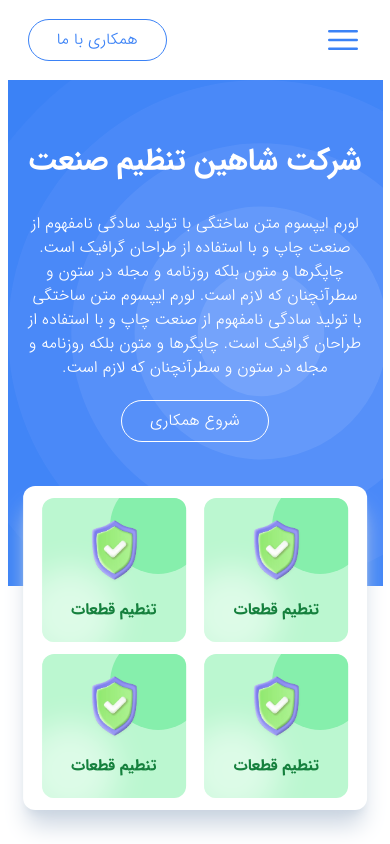
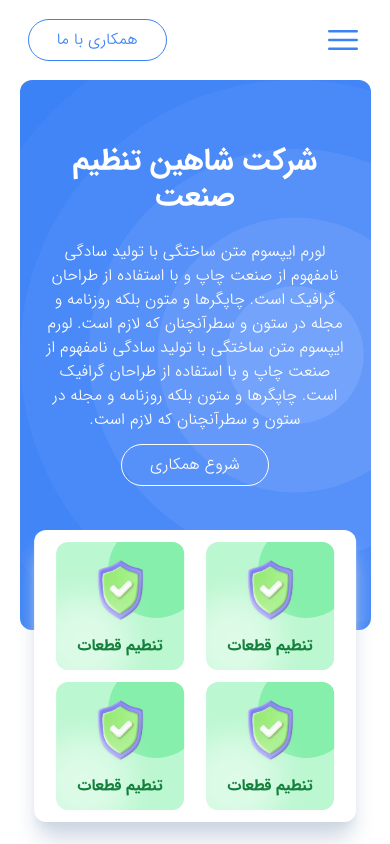
Before and after one commit to FarzadVav/shahinTanzimSanat, a React (Vite) app: page / in a window 390 px wide. Shown: the top 844 px of the page. Built offline with nearby package versions, Linux system fonts and the light colour scheme.

Commit message:
fixed container

```diff
--- a/src/pages/Gallery/Gallery.jsx
+++ b/src/pages/Gallery/Gallery.jsx
@@ -32,7 +32,7 @@ export default function Gallery() {
 
   return (
     <>
-      <div className='container flex flex-col justify-center items-center p-3
+      <div className='container flex flex-col justify-center items-center px-3
         sm:p-0'>
         <div className="flex justify-center items-center gap-3">
           <svg className="stroke-blue-500 w-10 h-10" xmlns="http://www.w3.org/2000/svg" fill="none" viewBox="0 0 24 24" strokeWidth={1.5} stroke="currentColor" >
--- a/src/pages/Home/Home.jsx
+++ b/src/pages/Home/Home.jsx
@@ -27,9 +27,11 @@ export default function Home() {
 
   return (
     <>
-      <div id='hero-section' className='container flex flex-col gap-5 pt-16 pb-36 relative md:rounded-xl'>
-        <div className="h-1/2 w-full flex flex-col justify-center items-center gap-5">
-          <h3 className='text-white text-3xl lg:text-5xl irsB text-center'>شرکت شاهین تنظیم صنعت</h3>
+      <div className='container px-3 sm:p-0'>
+        <div id='hero-section' className='w-full flex flex-col gap-5 pt-16 pb-36 relative rounded-xl'>
+          <div className="h-1/2 w-full flex flex-col justify-center items-center gap-3
+            sm:gap-5">
+            <h3 className='text-white text-3xl lg:text-5xl irsB text-center px-5 sm:p-0'>شرکت شاهین تنظیم صنعت</h3>
             <p className='text-white text-center px-5 mt-3 sm:px-24'>
               لورم ایپسوم متن ساختگی با تولید سادگی نامفهوم از صنعت چاپ و با استفاده از طراحان گرافیک است. چاپگرها و متون بلکه روزنامه و مجله در ستون و سطرآنچنان که لازم است.
               لورم ایپسوم متن ساختگی با تولید سادگی نامفهوم از صنعت چاپ و با استفاده از طراحان گرافیک است. چاپگرها و متون بلکه روزنامه و مجله در ستون و سطرآنچنان که لازم است.
@@ -37,40 +39,54 @@ export default function Home() {
             <Link className='btn-outline-white'>شروع همکاری</Link>
           </div>
           <div className="bg-white shadow-xl shadow-slate-300 w-11/12 flex flex-wrap gap-3 justify-evenly items-center p-3 rounded-xl
-        absolute -bottom-56 left-1/2 -translate-x-1/2 md:-bottom-20">
-          <div className='bg-green-200 w-36 h-36 flex justify-center items-end rounded-xl relative overflow-hidden'>
+            absolute -bottom-48 left-1/2 -translate-x-1/2 md:-bottom-20">
+            <div className='bg-green-200 w-32 h-32 flex justify-center items-end rounded-xl relative overflow-hidden
+              sm:w-36 sm:h-36'>
               <div className="bg-green-300 w-24 h-24 rounded-full absolute -right-5 -top-5">
-              <img className='drop-shadow-sm w-20 h-20 absolute -left-9 -bottom-4' src="./../../public/imgs/tick.png" alt="tick icon" />
+                <img className='drop-shadow-sm w-20 h-20 absolute -left-7 -bottom-3
+                  sm:-left-9 sm:-bottom-4' src="./../../public/imgs/tick.png" alt="tick icon" />
               </div>
               <div className="bg-white w-24 h-24 rounded-full absolute -left-5 -bottom-5 z-0 opacity-50 blur-lg"></div>
-            <h3 className='text-green-700 irsB mb-5 z-10'>تنطیم قطعات</h3>
+              <h3 className='text-green-700 irsB mb-3 z-10
+                sm:mb-5'>تنطیم قطعات</h3>
             </div>
-          <div className='bg-green-200 w-36 h-36 flex justify-center items-end rounded-xl relative overflow-hidden'>
+            <div className='bg-green-200 w-32 h-32 flex justify-center items-end rounded-xl relative overflow-hidden
+              sm:w-36 sm:h-36'>
               <div className="bg-green-300 w-24 h-24 rounded-full absolute -right-5 -top-5">
-              <img className='drop-shadow-sm w-20 h-20 absolute -left-9 -bottom-4' src="./../../public/imgs/tick.png" alt="tick icon" />
+                <img className='drop-shadow-sm w-20 h-20 absolute -left-7 -bottom-3
+                  sm:-left-9 sm:-bottom-4' src="./../../public/imgs/tick.png" alt="tick icon" />
               </div>
               <div className="bg-white w-24 h-24 rounded-full absolute -left-5 -bottom-5 z-0 opacity-50 blur-lg"></div>
-            <h3 className='text-green-700 irsB mb-5 z-10'>تنطیم قطعات</h3>
+              <h3 className='text-green-700 irsB mb-3 z-10
+                sm:mb-5'>تنطیم قطعات</h3>
             </div>
-          <div className='bg-green-200 w-36 h-36 flex justify-center items-end rounded-xl relative overflow-hidden'>
+            <div className='bg-green-200 w-32 h-32 flex justify-center items-end rounded-xl relative overflow-hidden
+              sm:w-36 sm:h-36'>
               <div className="bg-green-300 w-24 h-24 rounded-full absolute -right-5 -top-5">
-              <img className='drop-shadow-sm w-20 h-20 absolute -left-9 -bottom-4' src="./../../public/imgs/tick.png" alt="tick icon" />
+                <img className='drop-shadow-sm w-20 h-20 absolute -left-7 -bottom-3
+                  sm:-left-9 sm:-bottom-4' src="./../../public/imgs/tick.png" alt="tick icon" />
               </div>
               <div className="bg-white w-24 h-24 rounded-full absolute -left-5 -bottom-5 z-0 opacity-50 blur-lg"></div>
-            <h3 className='text-green-700 irsB mb-5 z-10'>تنطیم قطعات</h3>
+              <h3 className='text-green-700 irsB mb-3 z-10
+                sm:mb-5'>تنطیم قطعات</h3>
             </div>
-          <div className='bg-green-200 w-36 h-36 flex justify-center items-end rounded-xl relative overflow-hidden'>
+            <div className='bg-green-200 w-32 h-32 flex justify-center items-end rounded-xl relative overflow-hidden
+              sm:w-36 sm:h-36'>
               <div className="bg-green-300 w-24 h-24 rounded-full absolute -right-5 -top-5">
-              <img className='drop-shadow-sm w-20 h-20 absolute -left-9 -bottom-4' src="./../../public/imgs/tick.png" alt="tick icon" />
+                <img className='drop-shadow-sm w-20 h-20 absolute -left-7 -bottom-3
+                  sm:-left-9 sm:-bottom-4' src="./../../public/imgs/tick.png" alt="tick icon" />
               </div>
               <div className="bg-white w-24 h-24 rounded-full absolute -left-5 -bottom-5 z-0 opacity-50 blur-lg"></div>
-            <h3 className='text-green-700 irsB mb-5 z-10'>تنطیم قطعات</h3>
+              <h3 className='text-green-700 irsB mb-3 z-10
+                sm:mb-5'>تنطیم قطعات</h3>
+            </div>
           </div>
         </div>
       </div>
 
-      <div className="bg-slate-200 container h-max flex flex-col justify-center items-center gap-5 mt-80 py-5 relative
-        rounded-xl rounded-tr-none md:mt-48 sm:py-10">
+      <div className="container px-3 sm:p-0">
+        <div className='bg-slate-200 h-max flex flex-col justify-center items-center gap-5 mt-80 py-5 relative
+          rounded-xl rounded-tr-none md:mt-48 sm:py-10'>
           <div className="h-12 flex absolute -top-12 right-0">
             <button className={`bg-slate-200 py-3 px-5 rounded-tr-md
           hover:opacity-100 ${!resumeToggle && `opacity-50`}`} onClick={resumeToggleHandler}>رزومه</button>
@@ -109,6 +125,7 @@ export default function Home() {
                 )
                 : ''
           }
+        </div>
       </div>
 
       <div className="container flex flex-col gap-12 mt-16">
```
Lines whose indentation alone changed are shown as unchanged.
